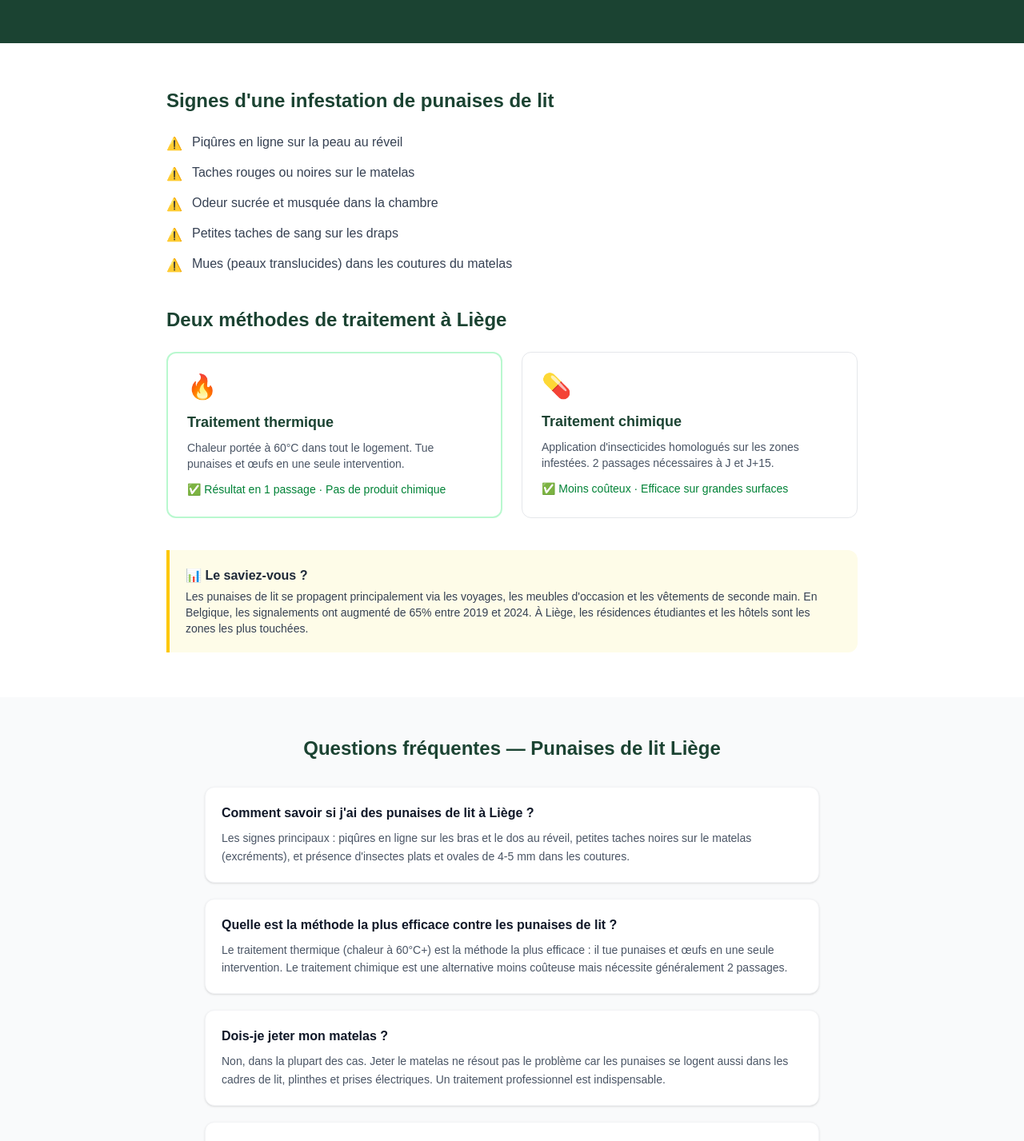
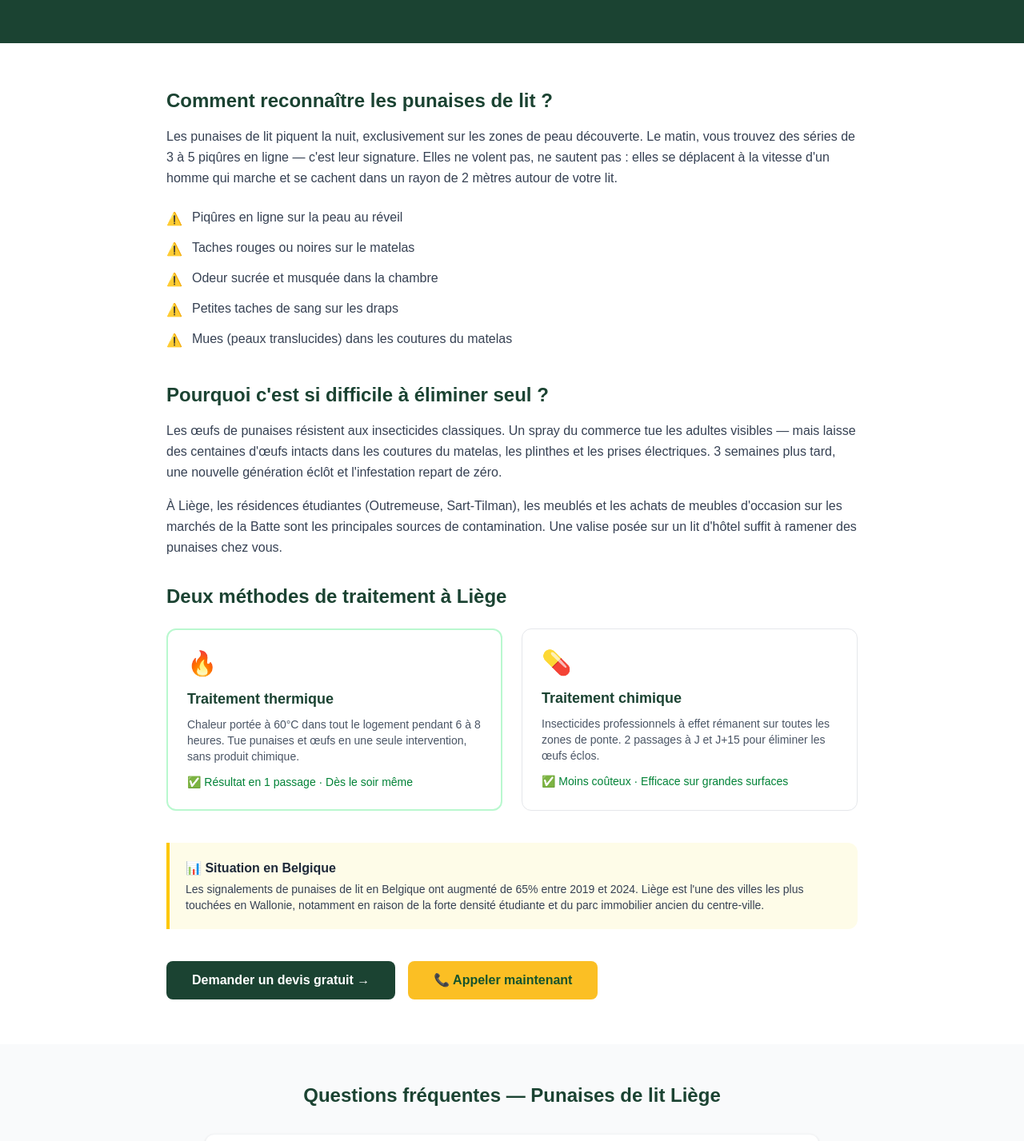
Before and after one commit to wnqgphqn5t-cmyk/sayonarat, a Next.js app: page /punaises-de-lit-liege in a window 1280 px wide. Shown: the part 431-1858 px from the top of the page at 80% size. Built offline with nearby package versions, Linux system fonts and the light colour scheme.

Commit message:
humanisation punaises de lit + désinsectisation

```diff
--- a/app/punaises-de-lit-liege/page.tsx
+++ b/app/punaises-de-lit-liege/page.tsx
@@ -65,9 +65,15 @@ export default function PunaisesLiegePage() {
       </section>
 
       <section className="py-14 px-4 max-w-4xl mx-auto">
-        <h2 className="text-2xl font-bold mb-6" style={{ color: "#1B4332" }}>
-          Signes d&apos;une infestation de punaises de lit
+        <h2 className="text-2xl font-bold mb-4" style={{ color: "#1B4332" }}>
+          Comment reconnaître les punaises de lit ?
         </h2>
+        <p className="text-gray-700 mb-6 leading-relaxed">
+          Les punaises de lit piquent la nuit, exclusivement sur les zones de peau découverte.
+          Le matin, vous trouvez des séries de 3 à 5 piqûres en ligne — c&apos;est leur signature.
+          Elles ne volent pas, ne sautent pas : elles se déplacent à la vitesse d&apos;un homme
+          qui marche et se cachent dans un rayon de 2 mètres autour de votre lit.
+        </p>
         <ul className="space-y-3 mb-10">
           {signes.map((s) => (
             <li key={s} className="flex items-start gap-3">
@@ -77,6 +83,22 @@ export default function PunaisesLiegePage() {
           ))}
         </ul>
 
+        <h2 className="text-2xl font-bold mb-4" style={{ color: "#1B4332" }}>
+          Pourquoi c&apos;est si difficile à éliminer seul ?
+        </h2>
+        <p className="text-gray-700 mb-4 leading-relaxed">
+          Les œufs de punaises résistent aux insecticides classiques. Un spray du commerce
+          tue les adultes visibles — mais laisse des centaines d&apos;œufs intacts dans les coutures
+          du matelas, les plinthes et les prises électriques. 3 semaines plus tard, une
+          nouvelle génération éclôt et l&apos;infestation repart de zéro.
+        </p>
+        <p className="text-gray-700 mb-8 leading-relaxed">
+          À Liège, les résidences étudiantes (Outremeuse, Sart-Tilman), les meublés et les
+          achats de meubles d&apos;occasion sur les marchés de la Batte sont les principales sources
+          de contamination. Une valise posée sur un lit d&apos;hôtel suffit à ramener
+          des punaises chez vous.
+        </p>
+
         <h2 className="text-2xl font-bold mb-6" style={{ color: "#1B4332" }}>
           Deux méthodes de traitement à Liège
         </h2>
@@ -84,25 +106,41 @@ export default function PunaisesLiegePage() {
           <div className="border-2 border-green-200 rounded-xl p-6">
             <div className="text-3xl mb-3">🔥</div>
             <h3 className="font-bold text-lg mb-2" style={{ color: "#1B4332" }}>Traitement thermique</h3>
-            <p className="text-sm text-gray-600 mb-3">Chaleur portée à 60°C dans tout le logement. Tue punaises et œufs en une seule intervention.</p>
-            <div className="text-sm font-medium text-green-700">✅ Résultat en 1 passage · Pas de produit chimique</div>
+            <p className="text-sm text-gray-600 mb-3">Chaleur portée à 60°C dans tout le logement pendant 6 à 8 heures. Tue punaises et œufs en une seule intervention, sans produit chimique.</p>
+            <div className="text-sm font-medium text-green-700">✅ Résultat en 1 passage · Dès le soir même</div>
           </div>
           <div className="border border-gray-200 rounded-xl p-6">
             <div className="text-3xl mb-3">💊</div>
             <h3 className="font-bold text-lg mb-2" style={{ color: "#1B4332" }}>Traitement chimique</h3>
-            <p className="text-sm text-gray-600 mb-3">Application d&apos;insecticides homologués sur les zones infestées. 2 passages nécessaires à J et J+15.</p>
+            <p className="text-sm text-gray-600 mb-3">Insecticides professionnels à effet rémanent sur toutes les zones de ponte. 2 passages à J et J+15 pour éliminer les œufs éclos.</p>
             <div className="text-sm font-medium text-green-700">✅ Moins coûteux · Efficace sur grandes surfaces</div>
           </div>
         </div>
 
-        <div className="bg-yellow-50 border-l-4 border-yellow-400 p-5 rounded-r-xl">
-          <p className="font-semibold text-gray-800">📊 Le saviez-vous ?</p>
+        <div className="bg-yellow-50 border-l-4 border-yellow-400 p-5 rounded-r-xl mb-10">
+          <p className="font-semibold text-gray-800">📊 Situation en Belgique</p>
           <p className="text-sm text-gray-700 mt-1">
-            Les punaises de lit se propagent principalement via les voyages, les meubles d&apos;occasion
-            et les vêtements de seconde main. En Belgique, les signalements ont augmenté de 65%
-            entre 2019 et 2024. À Liège, les résidences étudiantes et les hôtels sont les zones
-            les plus touchées.
+            Les signalements de punaises de lit en Belgique ont augmenté de 65% entre 2019 et 2024.
+            Liège est l&apos;une des villes les plus touchées en Wallonie, notamment en raison
+            de la forte densité étudiante et du parc immobilier ancien du centre-ville.
           </p>
+        </div>
+
+        <div className="flex flex-col sm:flex-row gap-4">
+          <Link
+            href="/contact"
+            style={{ backgroundColor: "#1B4332", color: "white" }}
+            className="font-bold px-8 py-3 rounded-lg hover:opacity-90 transition-opacity text-center"
+          >
+            Demander un devis gratuit →
+          </Link>
+          <a
+            href="tel:+32466442454"
+            style={{ backgroundColor: "#FBBF24", color: "#14532d" }}
+            className="font-bold px-8 py-3 rounded-lg hover:opacity-90 transition-opacity text-center"
+          >
+            📞 Appeler maintenant
+          </a>
         </div>
       </section>
 
```
